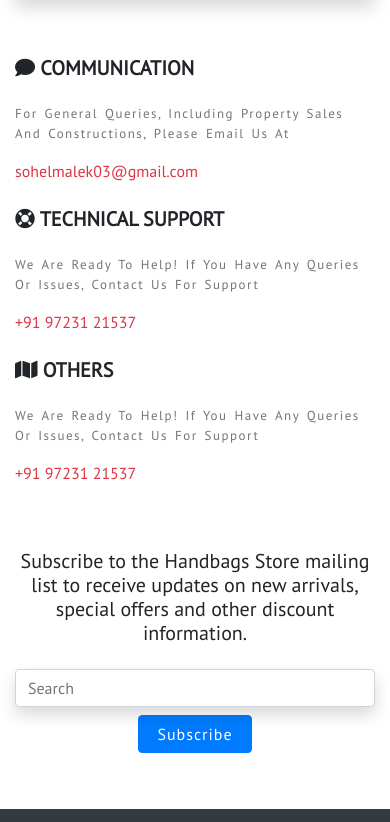
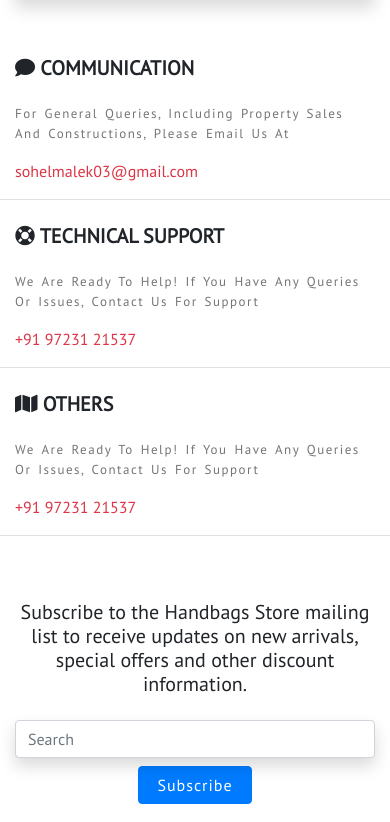
Before and after one commit to sohelmalek/sambag, a plain HTML site: page Contact.html in a window 390 px wide. Shown: the part 853-1675 px from the top of the page. Drawn offline with nearby package versions, Linux system fonts and the light colour scheme; a web font is replaced by a local one.

Commit message:
Update Contact.html

```diff
--- a/Contact.html
+++ b/Contact.html
@@ -148,18 +148,18 @@
             <div class="support">
                 <div class="container py-3 py-md-5">
                     <div class="row">
-                        <div class="col-md-4 mt-4">
+                        <div class="col-md-4 border-bottom border-md-none pb-3 pb-md-0 mt-4">
                             <h5 class="font-weight-bold"><i class="fas fa-comment"></i> COMMUNICATION</h5>
                             <p class="mt-4">For General Queries, Including Property Sales And Constructions, Please Email Us At</p>
                             <a href="#" class="text-danger">sohelmalek03@gmail.com</a>
                         </div>
-                        <div class="col-md-4 mt-4">
+                        <div class="col-md-4 border-bottom border-md-none pb-3 pb-md-0 mt-4">
                             <h5 class="font-weight-bold"><i class="fas fa-life-ring"></i> TECHNICAL SUPPORT
                             </h5>
                             <p class="mt-4">We Are Ready To Help! If You Have Any Queries Or Issues, Contact Us For Support</p>
                             <a href="#" class="text-danger">+91 97231 21537</a>
                         </div>
-                        <div class="col-md-4 mt-4">
+                        <div class="col-md-4 border-bottom border-md-none pb-3 pb-md-0 mt-4">
                             <h5 class="font-weight-bold"><i class="fa fa-map" aria-hidden="true"></i> OTHERS</h5>
                             <p class="mt-4">We Are Ready To Help! If You Have Any Queries Or Issues, Contact Us For Support</p>
                             <a href="#" class="text-danger">+91 97231 21537</a>
```
